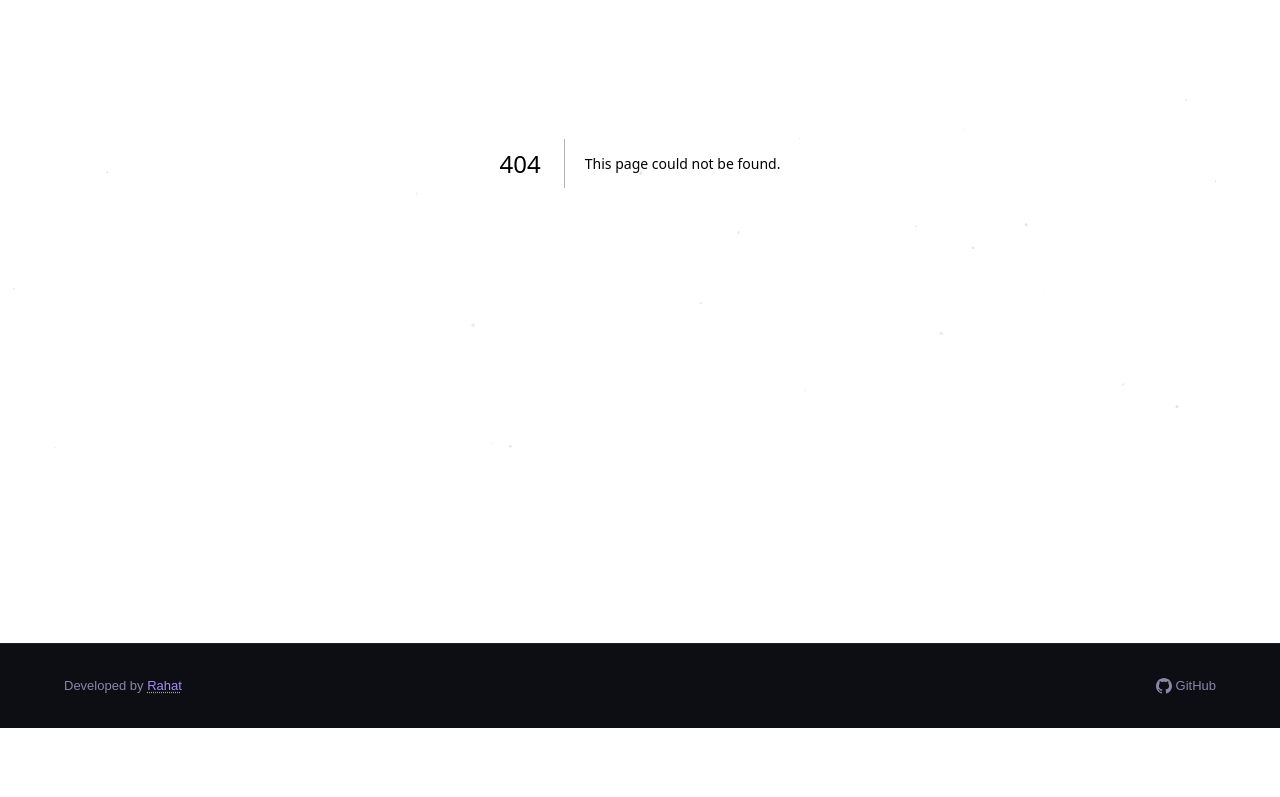
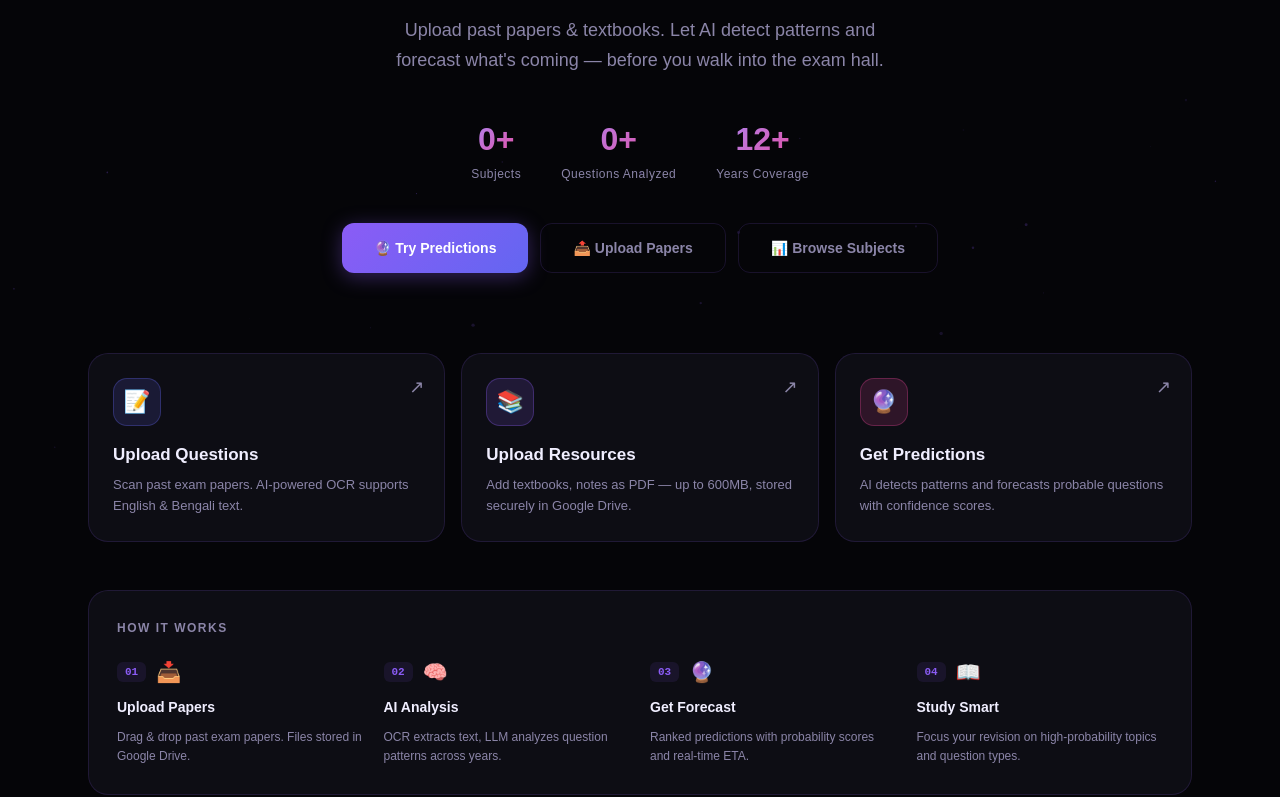
Before and after one commit to Rahat0764/ExamPredictor, a Next.js app in the folder frontend/: page / in a window 1280 px wide. Before the commit this address had no page. Shown: the part 329-1126 px from the top of the page. Before the commit the page ends 1057 px from the top, so only its background shows below. Built offline with nearby package versions, Linux system fonts and the light colour scheme; no server answers.

Commit message:
Create frontend/app/page.tsx

```diff
--- /dev/null
+++ b/frontend/app/page.tsx
@@ -0,0 +1,111 @@
+import Link from "next/link"
+import { AnimatedCounter } from "@/components/animated-counter"
+
+// Fetch stats from backend
+async function getStats() {
+  try {
+    const BACKEND = process.env.NEXT_PUBLIC_BACKEND_URL || ""
+    const res = await fetch(`${BACKEND}/api/stats`, { next: { revalidate: 60 } })
+    if (!res.ok) return { subjects: 0, questions: 0 }
+    return await res.json()
+  } catch {
+    return { subjects: 0, questions: 0 }
+  }
+}
+
+export default async function Home() {
+  const stats = await getStats()
+
+  return (
+    <div className="flex flex-col gap-12">
+      {/* Hero */}
+      <section className="text-center py-8">
+        <div className="inline-flex items-center gap-2 px-4 py-1.5 rounded-full mb-7" style={{
+          fontSize: 11, fontWeight: 600, letterSpacing: 2, textTransform: "uppercase",
+          color: "var(--violet-light)", background: "rgba(139,92,246,0.1)", border: "1px solid rgba(139,92,246,0.25)",
+        }}>
+          ⚡ AI-Powered Exam Intelligence
+        </div>
+
+        <h1 className="font-extrabold leading-[1.05] tracking-[-2px] mb-5" style={{ fontSize: "clamp(36px, 6vw, 68px)" }}>
+          Predict your<br />
+          <span className="gradient-text">next exam questions</span>
+        </h1>
+
+        <p className="text-lg max-w-[500px] mx-auto mb-10 leading-relaxed" style={{ color: "var(--text-muted)" }}>
+          Upload past papers & textbooks. Let AI detect patterns and forecast what&apos;s coming — before you walk into the exam hall.
+        </p>
+
+        <div className="flex justify-center gap-10 mb-10 flex-wrap">
+          {[
+            { value: stats.subjects, suffix: "+", label: "Subjects" },
+            { value: stats.questions, suffix: "+", label: "Questions Analyzed", animated: true },
+            { value: 12, suffix: "+", label: "Years Coverage" },
+          ].map((s, i) => (
+            <div key={i} className="text-center">
+              <div className="text-[32px] font-extrabold" style={{
+                background: "linear-gradient(135deg, var(--violet-light), var(--pink))",
+                WebkitBackgroundClip: "text", WebkitTextFillColor: "transparent", backgroundClip: "text",
+              }}>
+                {s.animated ? <AnimatedCounter value={s.value} /> : s.value}{s.suffix}
+              </div>
+              <div style={{ fontSize: 12, color: "var(--text-muted)", fontWeight: 500, letterSpacing: 0.5, marginTop: 2 }}>{s.label}</div>
+            </div>
+          ))}
+        </div>
+
+        <div className="flex gap-3 justify-center flex-wrap">
+          <Link href="/predict" className="btn-primary-glow px-8 py-3.5 text-sm no-underline">
+            🔮 Try Predictions
+          </Link>
+          <Link href="/upload/questions" className="btn-ghost-muted px-8 py-3.5 text-sm no-underline inline-flex items-center gap-2">
+            📤 Upload Papers
+          </Link>
+          <Link href="/subjects" className="btn-ghost-muted px-8 py-3.5 text-sm no-underline inline-flex items-center gap-2">
+            📊 Browse Subjects
+          </Link>
+        </div>
+      </section>
+
+      {/* Feature cards */}
+      <section className="grid grid-cols-1 md:grid-cols-3 gap-4">
+        {[
+          { href: "/upload/questions", icon: "📝", title: "Upload Questions", desc: "Scan past exam papers. AI-powered OCR supports English & Bengali text.", iconBg: "rgba(99,102,241,0.15)", iconBorder: "rgba(99,102,241,0.3)" },
+          { href: "/upload/resources", icon: "📚", title: "Upload Resources", desc: "Add textbooks, notes as PDF — up to 600MB, stored securely in Google Drive.", iconBg: "rgba(139,92,246,0.15)", iconBorder: "rgba(139,92,246,0.3)" },
+          { href: "/predict", icon: "🔮", title: "Get Predictions", desc: "AI detects patterns and forecasts probable questions with confidence scores.", iconBg: "rgba(236,72,153,0.15)", iconBorder: "rgba(236,72,153,0.3)" },
+        ].map(card => (
+          <Link key={card.title} href={card.href} className="glass-card group relative overflow-hidden text-left no-underline block">
+            <div style={{ width: 48, height: 48, borderRadius: 14, display: "flex", alignItems: "center", justifyContent: "center", fontSize: 22, marginBottom: 16, background: card.iconBg, border: `1px solid ${card.iconBorder}` }}>
+              {card.icon}
+            </div>
+            <h3 style={{ fontSize: 17, fontWeight: 700, marginBottom: 8, color: "var(--text-primary)" }}>{card.title}</h3>
+            <p style={{ fontSize: 13, color: "var(--text-muted)", lineHeight: 1.6 }}>{card.desc}</p>
+            <span style={{ position: "absolute", top: 20, right: 20, color: "var(--text-muted)", fontSize: 18, transition: "transform 0.2s, color 0.2s" }} className="group-hover:translate-x-1 group-hover:-translate-y-1 group-hover:text-[var(--violet-light)]">↗</span>
+          </Link>
+        ))}
+      </section>
+
+      {/* How it works */}
+      <section className="glass-card" style={{ padding: "28px" }}>
+        <div style={{ fontSize: 12, fontWeight: 700, color: "var(--text-muted)", letterSpacing: 1.5, textTransform: "uppercase", marginBottom: 20 }}>How it works</div>
+        <div className="grid grid-cols-1 sm:grid-cols-2 lg:grid-cols-4 gap-5">
+          {[
+            { step: "01", icon: "📥", title: "Upload Papers", desc: "Drag & drop past exam papers. Files stored in Google Drive." },
+            { step: "02", icon: "🧠", title: "AI Analysis", desc: "OCR extracts text, LLM analyzes question patterns across years." },
+            { step: "03", icon: "🔮", title: "Get Forecast", desc: "Ranked predictions with probability scores and real-time ETA." },
+            { step: "04", icon: "📖", title: "Study Smart", desc: "Focus your revision on high-probability topics and question types." },
+          ].map(item => (
+            <div key={item.step} className="flex flex-col gap-2.5">
+              <div className="flex items-center gap-2.5">
+                <span style={{ fontFamily: "'JetBrains Mono', monospace", fontSize: 11, color: "var(--violet)", fontWeight: 700, background: "rgba(139,92,246,0.1)", padding: "2px 8px", borderRadius: 6 }}>{item.step}</span>
+                <span style={{ fontSize: 20 }}>{item.icon}</span>
+              </div>
+              <div style={{ fontWeight: 700, fontSize: 14, color: "var(--text-primary)" }}>{item.title}</div>
+              <div style={{ fontSize: 12, color: "var(--text-muted)", lineHeight: 1.6 }}>{item.desc}</div>
+            </div>
+          ))}
+        </div>
+      </section>
+    </div>
+  )
+}
```
